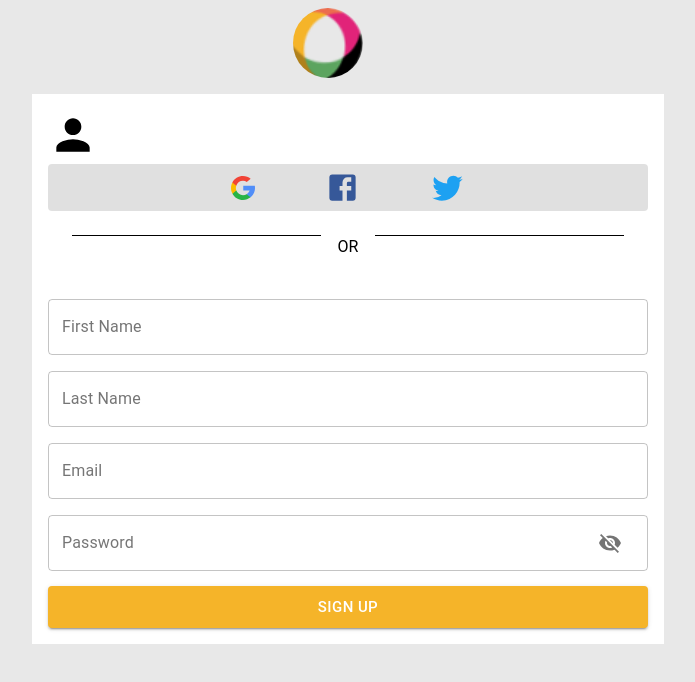
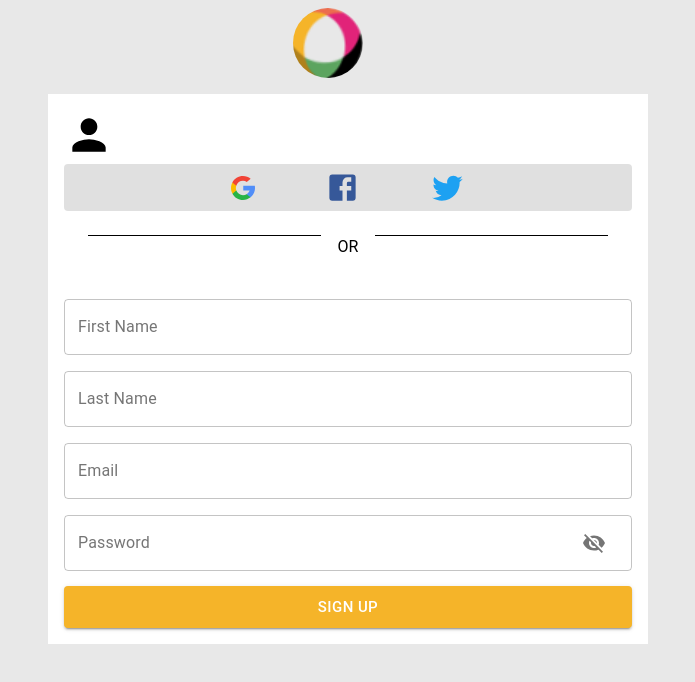
Before and after one commit to Emeka-Ugbanu-hub/FORMIK-FORM, a React (Create React App) app: page / in a window 1280 px wide. Shown: the top 682 px of the page, without its empty margins (292-987 px from the left). Built offline with nearby package versions, Linux system fonts and the light colour scheme.

Commit message:
researchig on responsiveness

```diff
--- a/src/App.js
+++ b/src/App.js
@@ -89,7 +89,7 @@ function App() {
           touched,
         }) => (
           <form onSubmit={handleSubmit}>
-            <Container className={classes.default} fixed>
+            <Container className={classes.default} maxWidth="sm">
               <Person style={{ fontSize: "50px" }}></Person>
               <Button variant="contained" fullWidth={true} disabled>
                 <SvgIcon>
```
